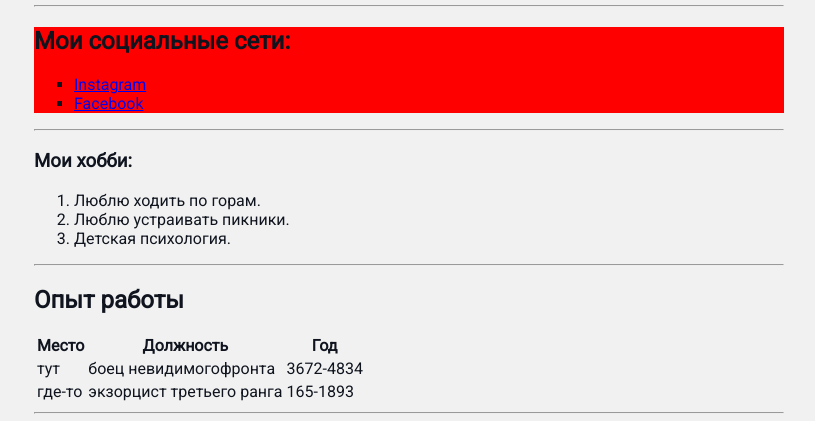
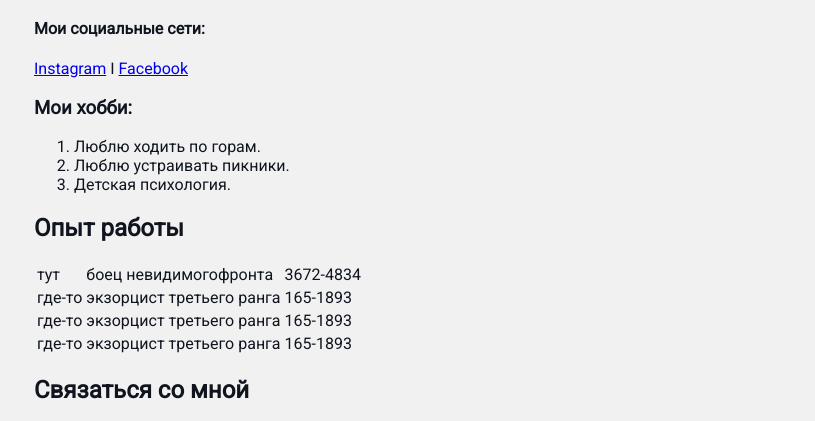
Before and after one commit to Yosichka/CV, a plain HTML site: page index.html in a window 1280 px wide. Shown: the part 321-742 px from the top of the page, without its empty margins (231-1046 px from the left). Drawn offline with Linux system fonts and the light colour scheme.

Commit message:
Update index.html

```diff
--- a/index.html
+++ b/index.html
@@ -13,33 +13,31 @@
                 <h1>Нурова Гулрухсор</h1>
                 <p>(можете звать просто Гуля!)</p>
                 <p>Здесь подорбные данные обо мне.</p>
+
+
+                <h4>Мои социальные сети:</h2>
+
+                    <a href="https://www.instagram.com/guli_chka83/" target="_blank">Instagram</a>
+                    I
+                    <a href="https://www.facebook.com/profile.php?id=100008494298263" target="_blank">Facebook</a>
+
             </div>
 
-            <hr>
 
-            <div class="social">
-                <h2>Мои социальные сети:</h2>
-                <ul type="square">
-                    <li><a href="https://www.instagram.com/guli_chka83/" target="_blank">Instagram</a></li>
-                    <li><a href="https://www.facebook.com/profile.php?id=100008494298263" target="_blank">Facebook</a></li>
-                </ul>
-            </div>
 
-            <hr>
+
+            <div class="card bg-yellow">
                 <h3>Мои хобби:</h3>
-            <ol>
+                <ol class="list">
                     <li>Люблю ходить по горам.</li>
                     <li>Люблю устраивать пикники.</li>
                     <li>Детская психология.</li>
                 </ol>
-            <hr>
+            </div>
+
+            <div class="card bg-green">
                 <h2>Опыт работы</h2>
-            <table>
-                <tr>
-                    <th>Место</th>
-                    <th>Должность</th>
-                    <th>Год</th>
-                </tr>
+                <table class="table">
                     <tr>
                         <td>тут</td>
                         <td>боец невидимогофронта</td>
@@ -50,23 +48,48 @@
                         <td>экзорцист третьего ранга</td>
                         <td>165-1893</td>
                     </tr>
+                    <tr>
+                        <td>где-то</td>
+                        <td>экзорцист третьего ранга</td>
+                        <td>165-1893</td>
+                    </tr>
+                    <tr>
+                        <td>где-то</td>
+                        <td>экзорцист третьего ранга</td>
+                        <td>165-1893</td>
+                    </tr>
             </table>
-            <hr>
+            </div>
+
+            <div class="contact">
                 <h2>Связаться со мной</h2>
+
                     <form action="/">
+                        <div class="row">
+                            <div class="form-group">
                                 <label for="name">Ваше имя:</label>
                                 <input type="text" id="name" placeholder="Введите имя...">
-            <br>
-                <label for="Email">Ваш Email:</label>
-                <input type="email" id="Email" placeholder="Введите Email...">
-            <br>
+                            </div>
+
+                            <div class="form-group">
+                                <label for="Email">Ваш email:</label>
+                                <input type="email" id="Email" placeholder="Введите email...">
+                            </div>
+                        </div>
+
+                        <div class="form-group">
                             <label for="text">Ваше сообщение:</label>
-            <br>
                             <textarea id="text" rows="2" cols="15"></textarea>
-            <br>
-                <input type="submit" value="Связаться!">
+                        </div>
+                        <input class="btn" type="submit" value="Связаться!">
                     </form>
 
+                    <div class="position">
+                        <div class="box"></div>
+                    </div>
+            </div>
+
+            <div style="margin-bottom: 500px;"></div>
         </div>
     </body>
 </html>
```
Lines whose indentation alone changed are shown as unchanged.
